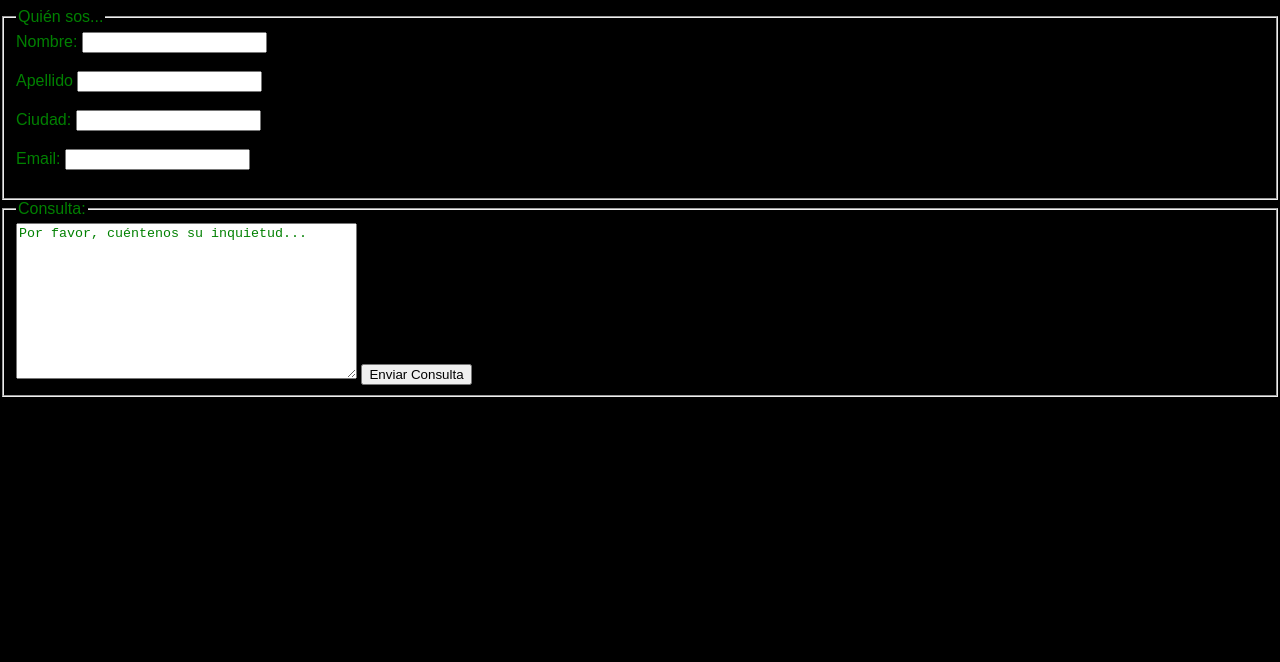
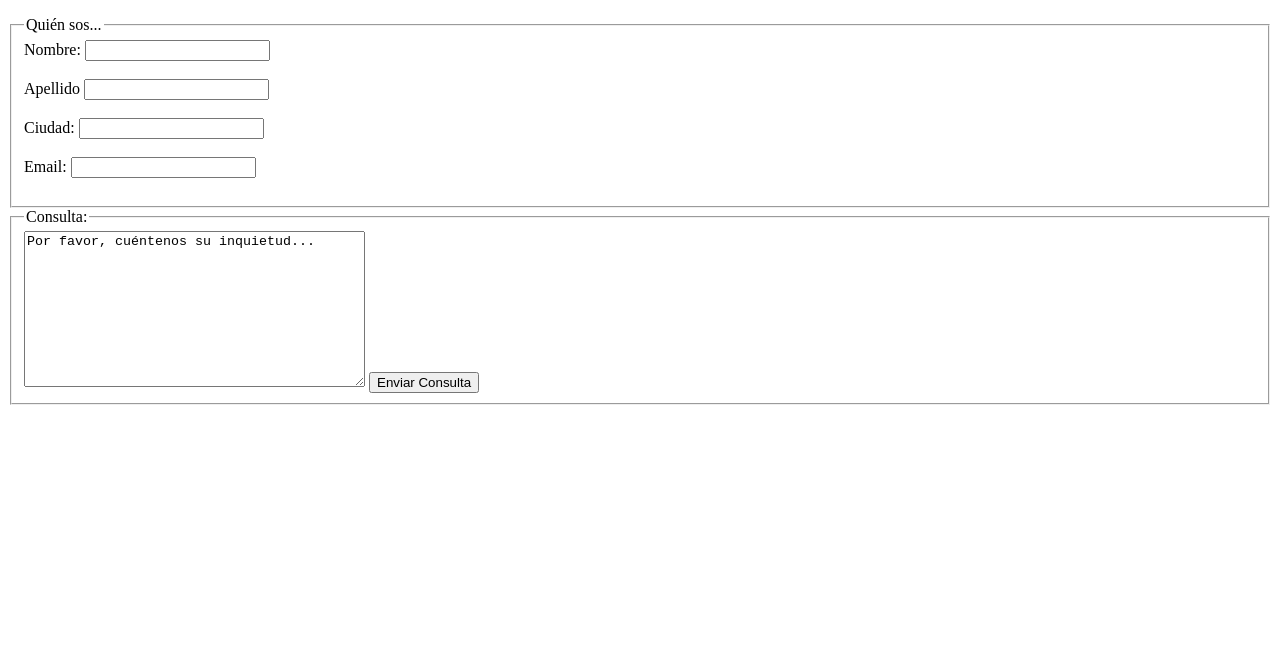
Before and after one commit to fviganeux/fviganeux.github.io, a plain HTML site: page contacto.html in a window 1280 px wide. Shown: the part 138-800 px from the top of the page. Drawn offline with nearby package versions, Linux system fonts and the light colour scheme.

Commit message:
Update contacto.html
Fixing again!

```diff
--- a/contacto.html
+++ b/contacto.html
@@ -5,7 +5,7 @@
     <meta name="viewport" content="width=device-width, initial-scale=1.0">
     <link rel="icon" href="img/favicon.ico">
     <link rel="stylesheet" href="css/menu.css">
-    <link rel="stylesheet" href="css/index.css">
+    <!-- <link rel="stylesheet" href="css/index.css"> -->
     <link rel="stylesheet"
     href="https://cdnjs.cloudflare.com/ajax/libs/animate.css/4.1.1/animate.min.css">
     <title>Sigmarsson IT</title>
@@ -26,8 +26,8 @@
     </header>
 
     <form action="/action_page.php">
-        <fieldset style="color: green;">
-            <legend style="color: green;">Quién sos...</legend>
+        <fieldset>
+            <legend>Quién sos...</legend>
             <label for="fname">Nombre:</label>
             <input type="text" id="fname" name="fname"><br><br>
             <label for="lname">Apellido</label>
@@ -37,9 +37,9 @@
             <label for="email">Email:</label>
             <input type="email" id="email" name="email"><br><br>
         </fieldset>
-        <fieldset style="color: green;">
-            <legend style="color: green;"> Consulta:</legend>
-            <textarea name="comentario" rows="10" cols="40" style="color: green;">Por favor, cuéntenos su inquietud...</textarea>
+        <fieldset>
+            <legend> Consulta:</legend>
+            <textarea name="comentario" rows="10" cols="40">Por favor, cuéntenos su inquietud...</textarea>
             <input type="submit" value="Enviar Consulta">
         </fieldset>
 
```
